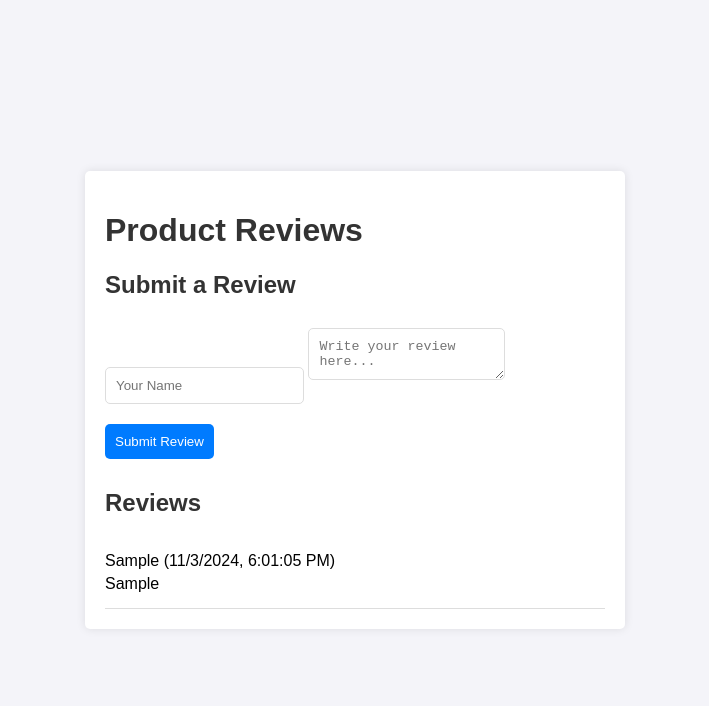
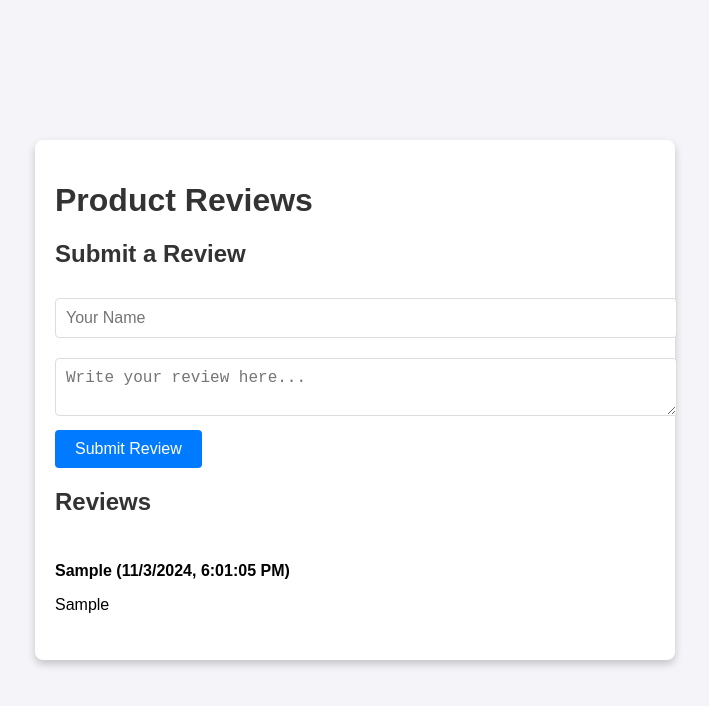
Before and after one commit to Zymir25/PA.2, a plain HTML site: page index.html in a window 1280 px wide. Both pictures are taken after typing "Sample", "Sample" into the empty fields and a click on the button "Submit Review". Shown: the whole page, without its empty margins (285-994 px from the left). Drawn offline with Linux system fonts and the light colour scheme.

Commit message:
styles.css

```diff
--- a/styles.css
+++ b/styles.css
@@ -1,42 +1,48 @@
 body {
     font-family: Arial, sans-serif;
+    background-color: #f4f4f9;
     display: flex;
     justify-content: center;
     align-items: center;
     height: 100vh;
     margin: 0;
-    background-color: #f4f4f9;
 }
 
 .container {
-    width: 500px;
+    width: 100%;
+    max-width: 600px;
     padding: 20px;
-    background-color: #fff;
-    border-radius: 5px;
-    box-shadow: 0 0 10px rgba(0, 0, 0, 0.1);
+    background-color: white;
+    box-shadow: 0 4px 8px rgba(0, 0, 0, 0.2);
+    border-radius: 8px;
 }
 
 h1, h2 {
     color: #333;
 }
 
-form {
-    display: flex;
-    flex-direction: column;
+.review-form, .reviews {
+    margin-top: 20px;
 }
 
-input, textarea, button {
+input[type="text"], textarea {
+    width: 100%;
+    padding: 10px;
     margin: 10px 0;
-    padding: 10px;
-    border-radius: 5px;
     border: 1px solid #ddd;
+    border-radius: 4px;
+    font-size: 16px;
 }
 
 button {
+    padding: 10px 20px;
+    font-size: 16px;
     background-color: #007bff;
     color: white;
     border: none;
+    border-radius: 4px;
     cursor: pointer;
+    transition: background-color 0.3s;
 }
 
 button:hover {
@@ -48,11 +54,14 @@ button:hover {
     padding: 10px 0;
 }
 
-.review h4 {
-    margin: 0;
-    color: #007bff;
+.review:last-child {
+    border-bottom: none;
 }
 
-.review p {
-    margin: 5px 0;
+.review-name {
+    font-weight: bold;
 }
+
+.review-text {
+    margin-top: 5px;
+}
```
